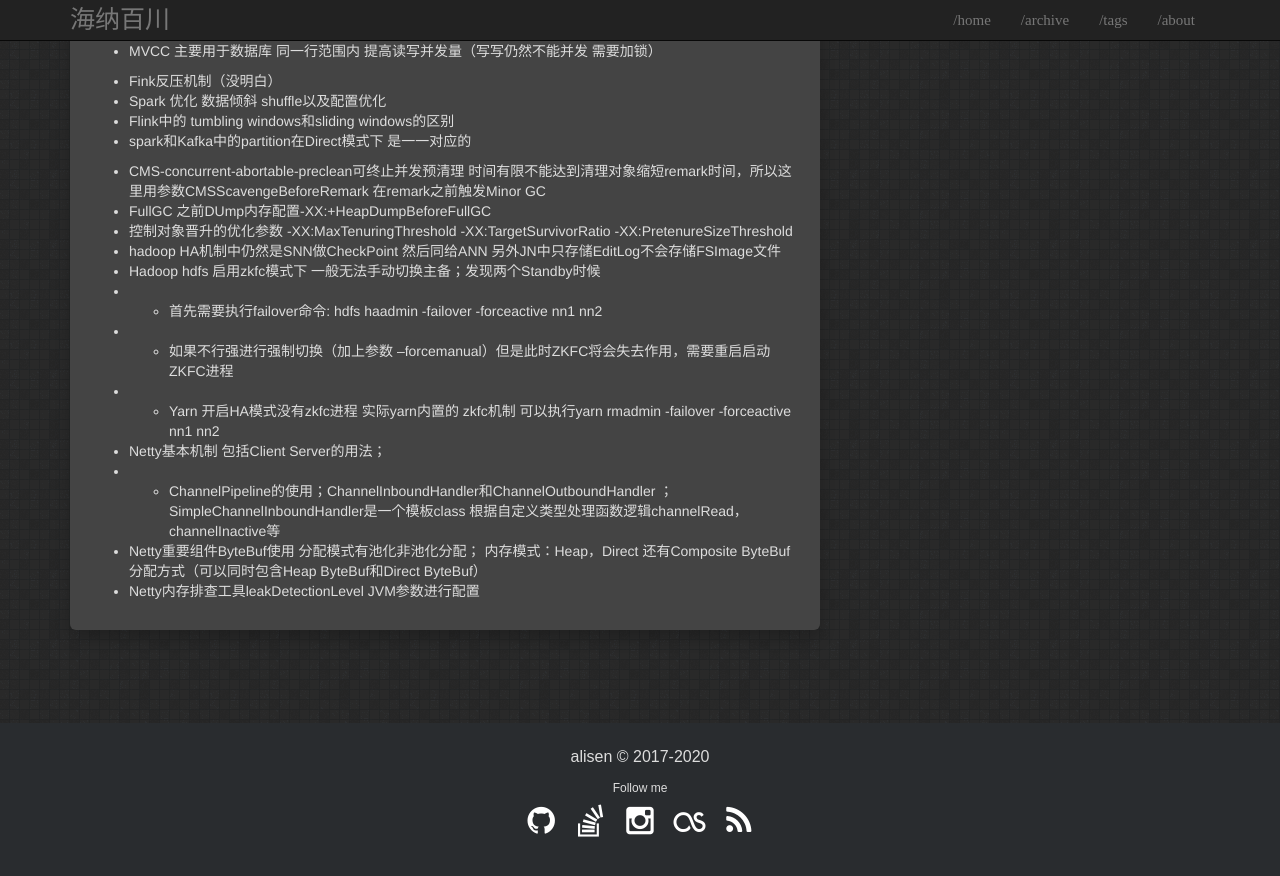
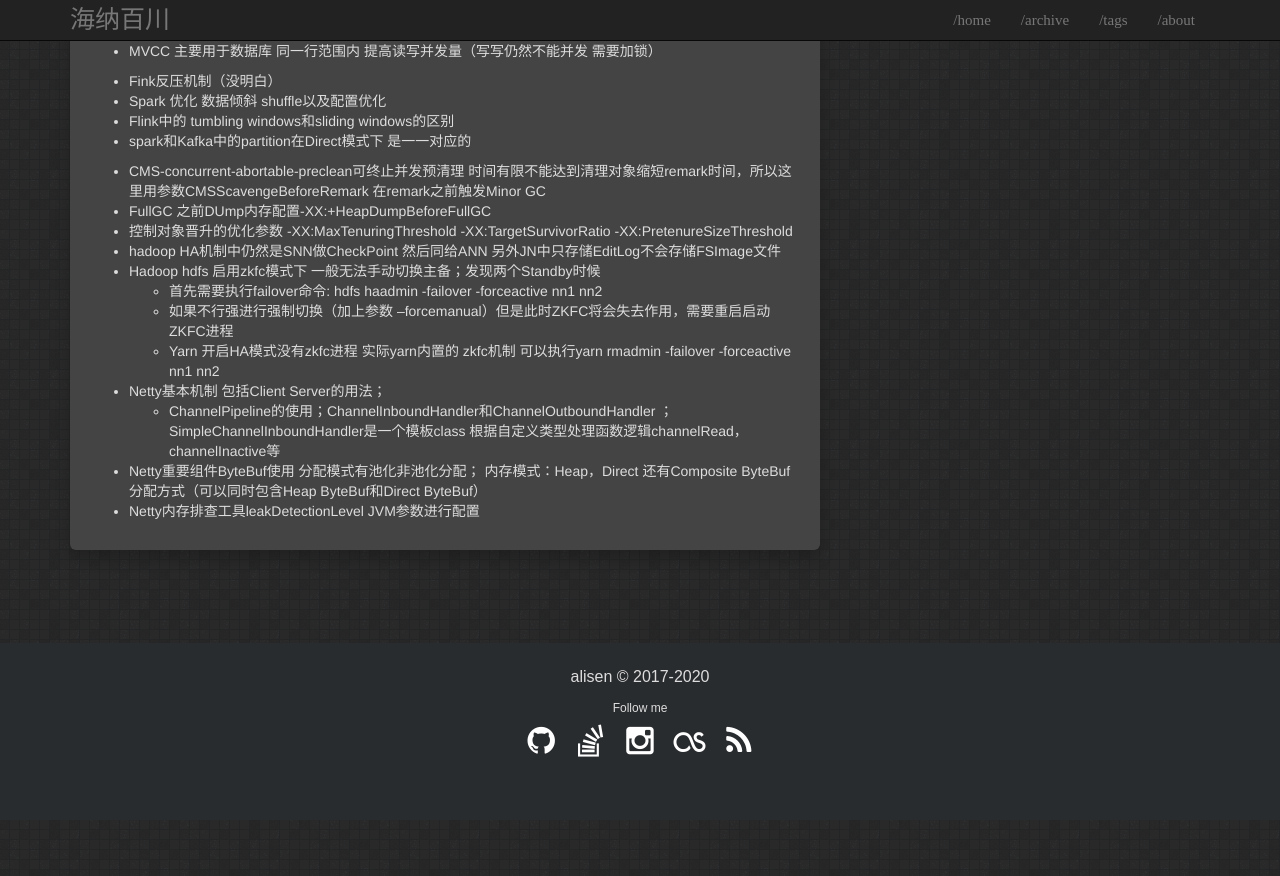
Before and after one commit to igithu/summary, a Jekyll site: the page built from _posts/2018-06-18-study.md, in a window 1280 px wide and 900 px high, scrolled down 501 px. Shown: the top 876 px of the window. Built offline with Jekyll 4.4.1, drawn with Linux system fonts in a browser that asks for light colours; after the commit the page ends 1321 px from its top, so only the background shows below that.

```diff
--- a/_posts/2018-06-18-study.md
+++ b/_posts/2018-06-18-study.md
@@ -27,11 +27,11 @@ date: 2019-06-18
 * 控制对象晋升的优化参数 -XX:MaxTenuringThreshold  -XX:TargetSurvivorRatio   -XX:PretenureSizeThreshold
 * hadoop HA机制中仍然是SNN做CheckPoint 然后同给ANN  另外JN中只存储EditLog不会存储FSImage文件
 * Hadoop hdfs 启用zkfc模式下 一般无法手动切换主备；发现两个Standby时候
-* * 首先需要执行failover命令: hdfs haadmin -failover -forceactive nn1 nn2
-* * 如果不行强进行强制切换（加上参数 --forcemanual）但是此时ZKFC将会失去作用，需要重启启动ZKFC进程
-* * Yarn 开启HA模式没有zkfc进程 实际yarn内置的 zkfc机制 可以执行yarn rmadmin -failover -forceactive nn1 nn2
+  * 首先需要执行failover命令: hdfs haadmin -failover -forceactive nn1 nn2
+  * 如果不行强进行强制切换（加上参数 --forcemanual）但是此时ZKFC将会失去作用，需要重启启动ZKFC进程
+  * Yarn 开启HA模式没有zkfc进程 实际yarn内置的 zkfc机制 可以执行yarn rmadmin -failover -forceactive nn1 nn2
 
 * Netty基本机制 包括Client Server的用法；
-* * ChannelPipeline的使用；ChannelInboundHandler和ChannelOutboundHandler  ；SimpleChannelInboundHandler是一个模板class 根据自定义类型处理函数逻辑channelRead，channelInactive等
+  * ChannelPipeline的使用；ChannelInboundHandler和ChannelOutboundHandler  ；SimpleChannelInboundHandler是一个模板class 根据自定义类型处理函数逻辑channelRead，channelInactive等
 * Netty重要组件ByteBuf使用  分配模式有池化非池化分配；  内存模式：Heap，Direct 还有Composite ByteBuf分配方式（可以同时包含Heap ByteBuf和Direct ByteBuf）
 * Netty内存排查工具leakDetectionLevel JVM参数进行配置
```
